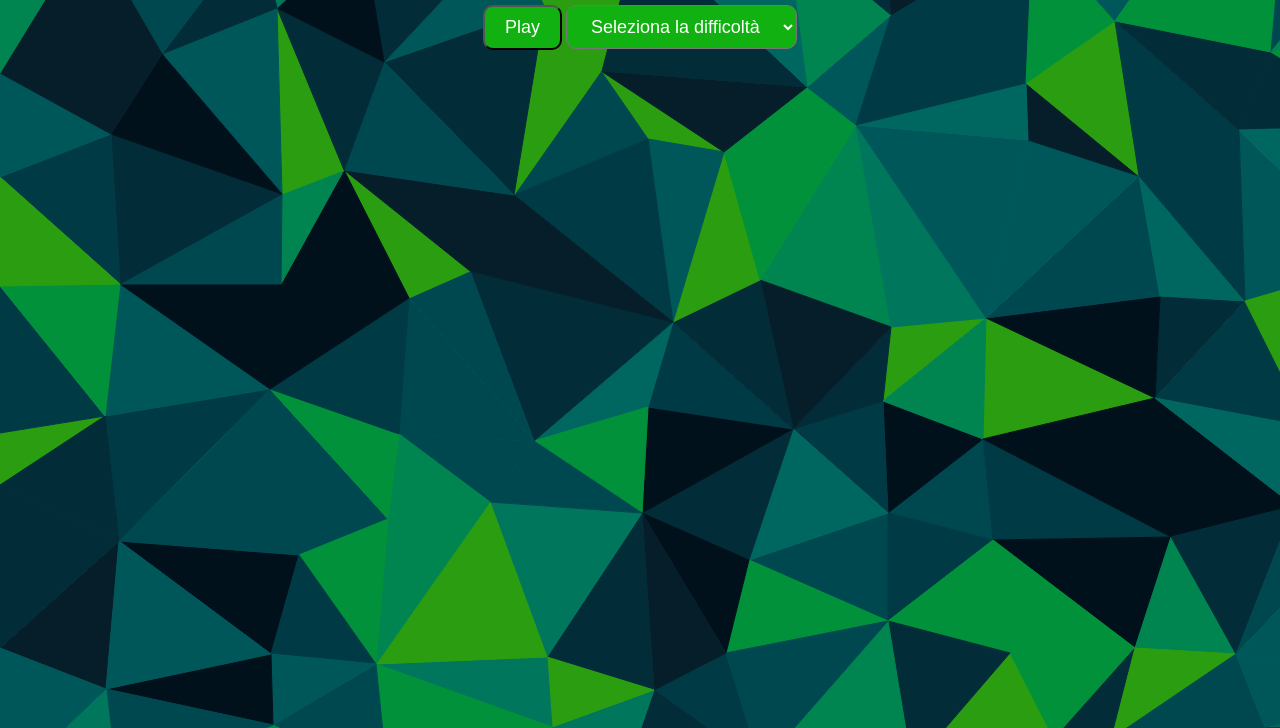
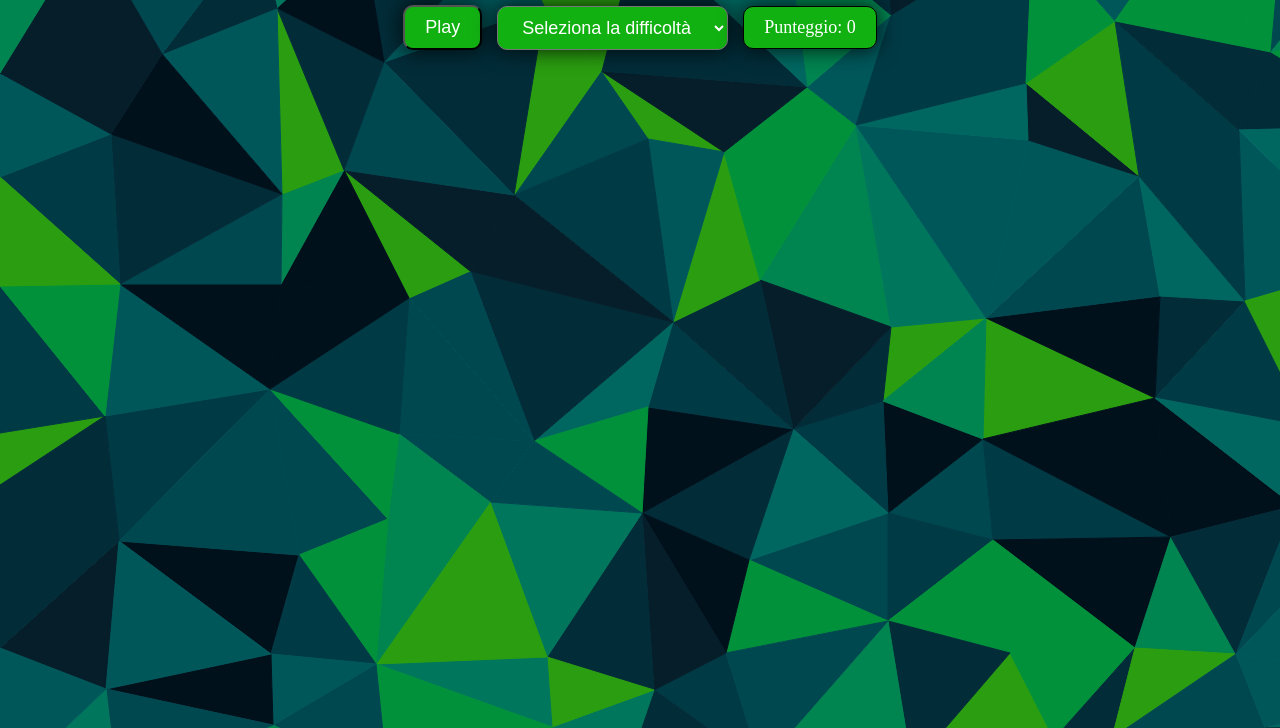
Before and after one commit to FrancescoDOrtona/js-campominato-dom, a plain HTML site: page index.html in a window 1280 px wide. Shown: the part 72-800 px from the top of the page. Drawn offline with Linux system fonts and the light colour scheme.

Commit message:
Add: HTML, CSS Score counter

```diff
--- a/css/style.css
+++ b/css/style.css
@@ -26,6 +26,23 @@ header{
     margin-bottom: 20px;
 }
 
+.title__elements{
+    display: flex;
+    justify-content: center;
+    gap: 15px;
+    align-items: center;
+}
+
+.score{
+    font-size: 20px;
+    border: 1px solid black;
+    padding: 10px 20px;
+    font-size: 18px;
+    border-radius: 10px;
+    background-color: rgb(18, 177, 18);
+    box-shadow: 0px 0px 20px 2px rgba(0, 0, 0, 0.7);
+}
+
 .play-btn, #difficulty{
     padding: 10px 20px;
     font-size: 18px;
@@ -33,6 +50,11 @@ header{
     background-color: rgb(18, 177, 18);
     color: white;
     cursor: pointer;
+    box-shadow: 0px 0px 20px 2px rgba(0, 0, 0, 0.7);
+}
+
+#difficulty {
+    box-shadow: 0px 0px 20px 2px rgba(0, 0, 0, 0.7);
 }
 
 /* Game content */
@@ -66,6 +88,7 @@ header{
     cursor: pointer;
 }
 
+
 .bg-azure{
     background-color: cornflowerblue;
 }
--- a/index.html
+++ b/index.html
@@ -10,6 +10,7 @@
     <header>
         <div class="container">
             <h1 class="title">Campo Minato</h1>
+            <div class="title__elements">
                 <button class="play-btn">Play</button>
                 <select name="difficulty" id="difficulty">
                     <option>Seleziona la difficoltà</option>
@@ -17,6 +18,11 @@
                     <option value="1">Medio</option>
                     <option value="2">Difficile</option>
                 </select>
+                <div class="score">
+                    <p>Punteggio: <span class="score__counter">0</span> </p>
+                </div>
+            </div>
+
         </div>
     </header>
 
```
Lines whose indentation alone changed are shown as unchanged.
